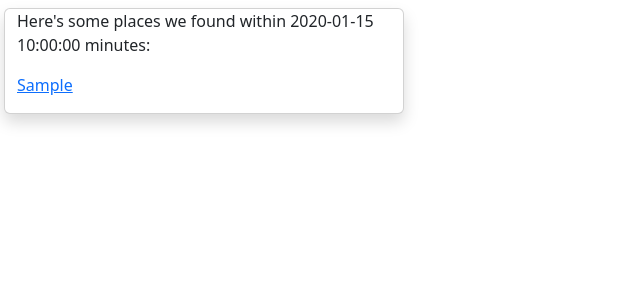
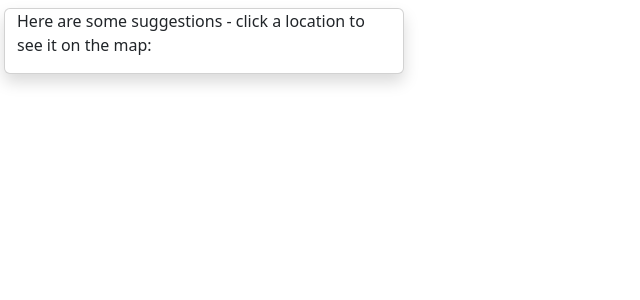
Before and after one commit to shanetwinterhalter/where-to-meet, a Flask app: template web/templates/calculate.html in a window 1280 px wide. Shown: the top 300 px of the page, without its empty margins (0-640 px from the left). Run offline with Flask 2, Linux system fonts and the light colour scheme; the template is opened without the code that fills it: most values are stand-ins (such as "Sample title", 1, 10 or a date in 2020); some libraries are stand-ins or nearby versions.

Commit message:
Prepare results card for real results

```diff
--- a/web/templates/calculate.html
+++ b/web/templates/calculate.html
@@ -12,45 +12,29 @@
         </nav>
         <div class="collapse show d-lg-block" id="collapse">
             <div class="card shadow" style="max-width: 50vh;">
+                {% if response_data.error_addresses | length > 0 %}
+                <div class="alert alert-danger alert-dismissible fade show" role="alert">
+                    <button type="button" class="close btn bg-transparent justify-content-left" data-dismiss="alert" aria-label="Close">
+                        <span aria-hidden="true">&times;</span>
+                    </button>
+                    <h4 class="alert-heading">We couldn't find some addresses</h4>
+                {% for location in response_data.error_addresses %}
+                    <p>{{ location.source_location }}</p>
+                {% endfor %}
+                </div>
+                {% endif %}
                 <div id="card_content" class="container gy-3">
-                    {% if response_data.error_addresses | length > 0 %}
-                    <div class="justify-content-left">
-                        <p>We couldn't find some addresses:</p>
-                    </div>
-                    {% for location in response_data.error_addresses %}
+                {% if response_data.result_locations | length == 0 %}
                     <div class="text-justify">
-                        <p>{{ location.source_location }}</p>
-                    </div>
-                    {% endfor %}
-                    <a href="/">
-                        <p class="d-flex justify-content-left">Click here to try again</p>
-                    </a>
-                    {% else %}
-                    {% if response_data.result_locations | length == 0 %}
-                    <div class="text-justify">
+                        <p class="d-flex justify-content-left">We couldn't find any suitable suggestions</p>
+                        <hr>
                         <a href="/">
-                            <p class="d-flex justify-content-left">We didn't find any suitable locations, click here to
-                                try again with a larger travel time</p>
+                            <p class="mb-3">Try again?</p>
                         </a>
                     </div>
-                    {% elif response_data.result_locations | length > 5 %}
-                    <p class="d-flex justify-content-left"><a href="/">We found a lot of results, you might want to
-                            reduce
-                            the travel time - click here to search again</a></p>
-                    {% endif %}
-                    {% if response_data.result_locations | length > 0 %}
-                    <p class="d-flex justify-content-left">Here's some places we found within {{
-                        response_data.travel_time }} minutes:</p>
-                    {% for location in response_data.result_locations %}
-                    <div class="text-justify">
-                        <a href="https://www.google.com/maps/@{{ location.centre_latitude }},{{ location.centre_longitude }},16z"
-                            target="_blank" rel="noopener noreferrer">
-                            <p>{{ location.centre_location }}</p>
-                        </a>
-                    </div>
-                    {% endfor %}
-                    {% endif %}
-                    {% endif %}
+                {% else %}
+                    <p>Here are some suggestions - click a location to see it on the map:</p>
+                {% endif %}
                 </div>
             </div>
         </div>
```
